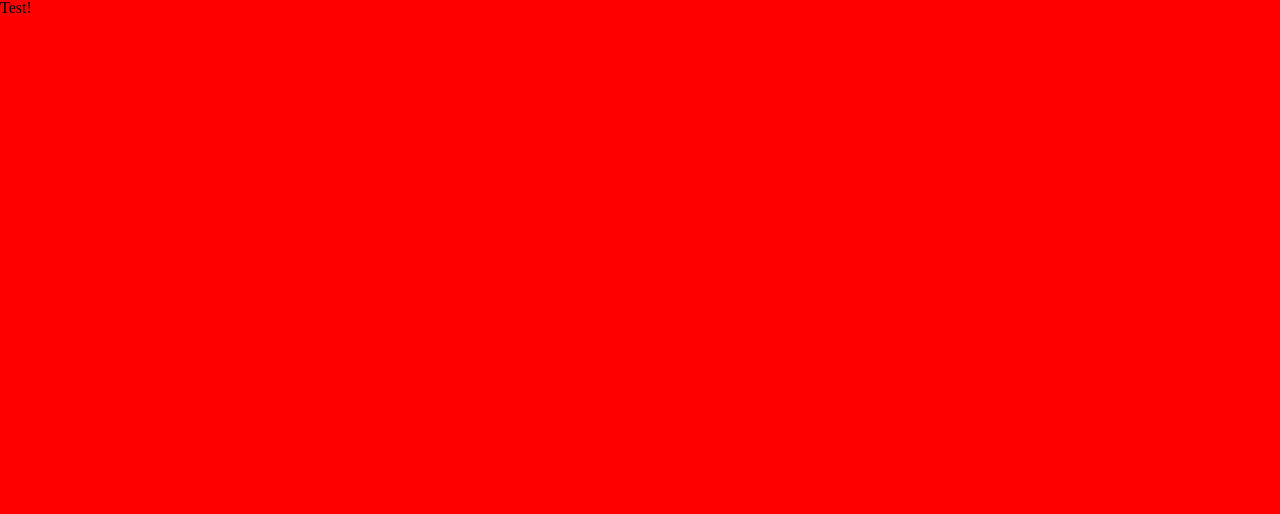
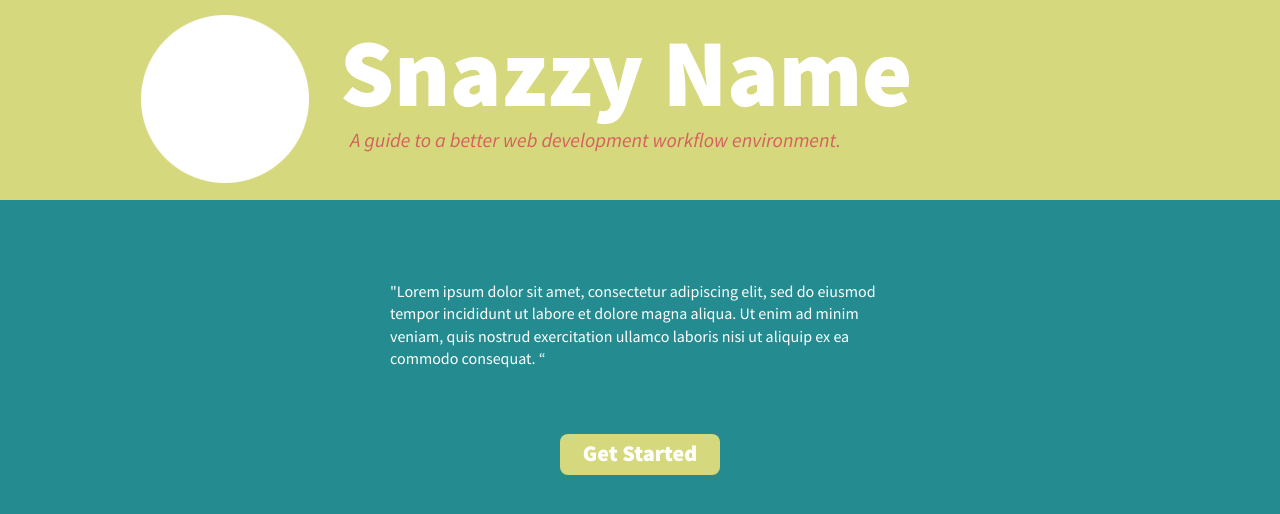
Before and after one commit to rororoross/Web-Dev-Site, a plain HTML site: page index.html in a window 1280 px wide. Drawn offline with Linux system fonts and the light colour scheme.

Commit message:
Homepage Updates
Header done, Intro Paragraph done.

```diff
--- a/css/styles.css
+++ b/css/styles.css
@@ -42,6 +42,103 @@ table {
 	border-spacing: 0;
 }
 
+/* Color Pallete */
+
+/*
+Blue: #248c91
+Yellow: #d5d87d
+Red: #d75f5d
+*/
+
+/* Font Families */
+
+/*
+font-family: 'Source Sans Pro', sans-serif;
+*/
+
+*:focus {
+	outline: 0;
+}
+
 body {
-	background-color: red;
+	background-color: #248c91;
+	font-family: 'Source Sans Pro', sans-serif;
+	color: white;
 }
+
+
+
+/* Header */
+
+.header-container {
+	width: 1000px;
+	display: block;
+	margin: 0 auto;
+	padding-top: 14px;
+}
+
+.home-header {
+	background-color: #d5d87d;
+	height: 20vh;
+	min-height: 200px;
+	width: 100%;
+}
+
+.home-header h1 {
+	font-size: 6rem;
+	font-weight: 900;
+	padding-left: 200px;
+	padding-top: 10px;
+}
+
+.home-header h2 {
+	color: #d75f5d;
+	font-style: italic;
+	font-size: 1.25rem;
+	padding-top: 10px;
+	padding-left: 210px;
+}
+
+.logo {
+	position: absolute;
+}
+
+
+/* Intro Text */
+.home-intro {
+	width: 35%;
+	margin: 0 auto;
+	padding-top: 80px;
+	min-width: 500px;
+}
+
+.home-intro p {
+	line-height: 1.4rem;
+}
+
+.og-button {
+	background-color: #d5d87d;
+	border: none;
+	box-shadow: none;
+	border-radius: 8px;
+	color: white;
+	font-weight: 900;
+	font-size: 1.4rem;
+	width: 160px;
+	padding: 5px;
+	padding-bottom: 8px;
+	font-family: 'Source Sans Pro', sans-serif;
+	cursor: pointer;
+	margin: 0 auto;
+	display: block;
+	margin-top: 64px;
+}
+
+a {
+	text-decoration: none;
+}
+
+/* Homepage Content */
+#home-content {
+
+}
--- a/index.html
+++ b/index.html
@@ -7,12 +7,49 @@
 	<meta name="author" content="Ross Fenrick">
 	<meta name="viewport" content="width=device-width, initial-scale=1, user-scalable=no">
 	<link rel="stylesheet" href="css/styles.css">
+	<link href='http://fonts.googleapis.com/css?family=Source+Sans+Pro:400,900,400italic' rel='stylesheet' type='text/css'>
     <!--[if lt IE 9]>
       <script src="http://html5shim.googlecode.com/svn/trunk/html5.js"></script>
       <link rel="stylesheet" href="css/ie.css">
     <![endif]-->
 </head>
 <body>
-Test!
+	<header class="home-header">
+		<div class="header-container">
+			<img class="logo" src="img/logo-placeholder.png">
+			<h1>Snazzy Name</h1>
+			<h2>A guide to a better web development workflow environment.</h2>
+		</div>
+	</header>
+
+	<article class="home-intro">
+		<p>
+		"Lorem ipsum dolor sit amet, consectetur adipiscing elit, sed do eiusmod tempor incididunt ut labore et dolore magna aliqua. Ut enim ad minim veniam, quis nostrud exercitation ullamco laboris nisi ut aliquip ex ea commodo consequat. “
+		</p>
+
+		<a href="#">
+		<button class="og-button">
+			Get Started
+		</button>
+		</a>
+
+	</article>
+
+	<main id="home-content">
+
+
+
+
+
+
+
+
+	</main>
+
+
+
+
+
+
 </body>
 </html>
```
Also changed, not shown: img/logo-placeholder.png (added).
